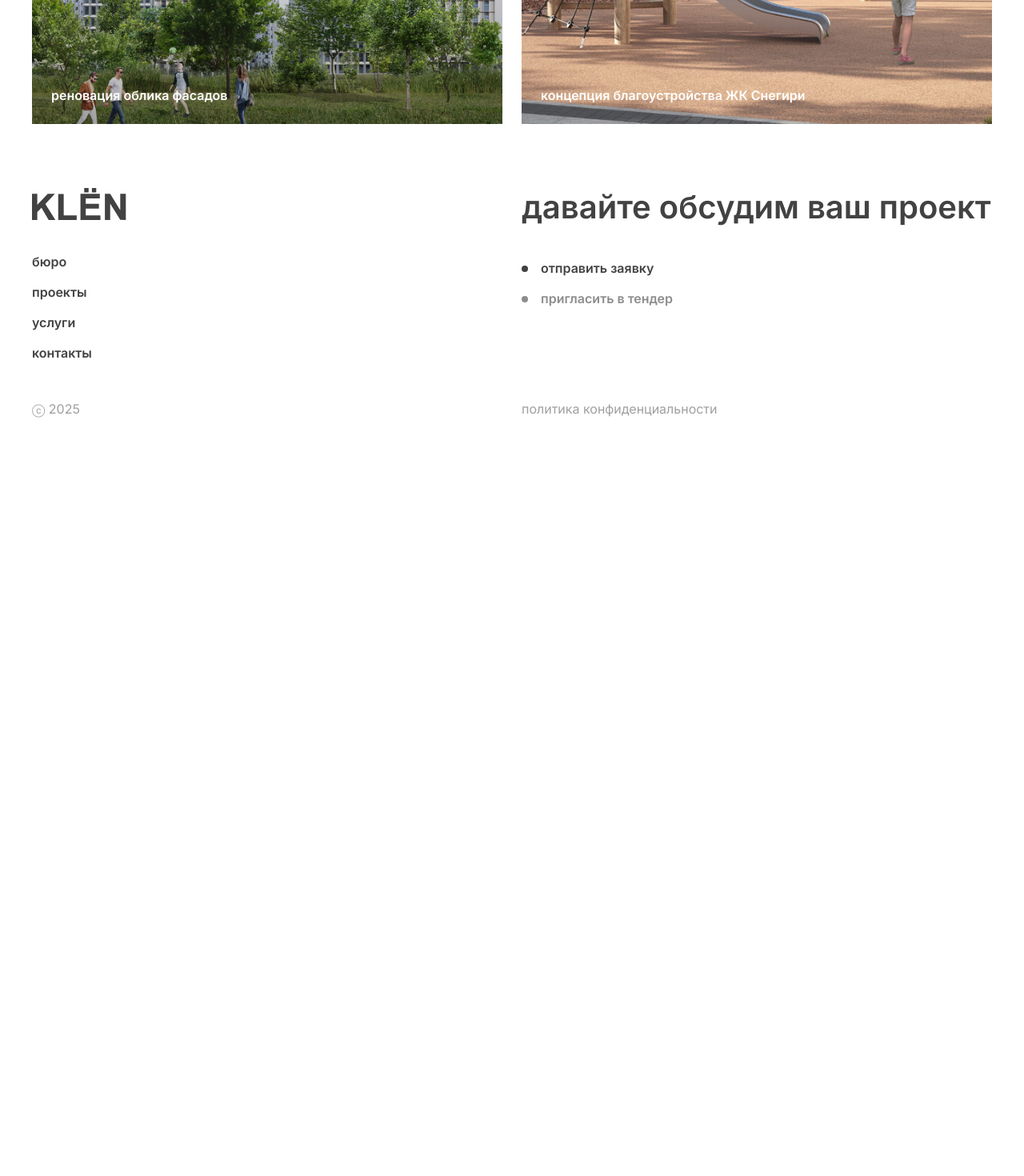
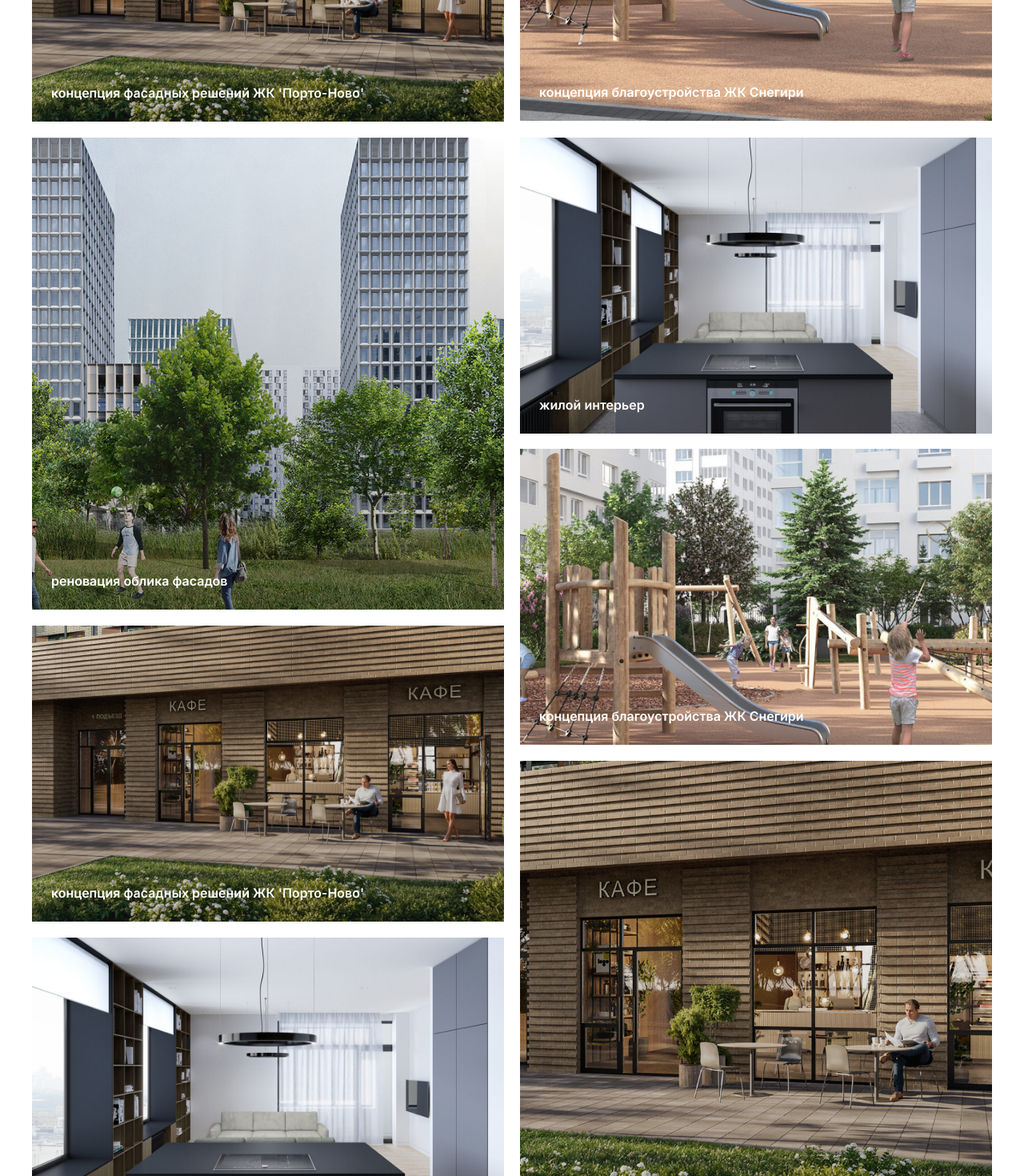
Before and after one commit to sanchyopas/Klen-app, a Next.js app: page /projects in a window 1280 px wide. Shown: the part 1330-2800 px from the top of the page at 80% size. Before the commit the page ends 1893 px from the top, so only its background shows below. Built offline with nearby package versions, Linux system fonts and the light colour scheme.

Commit message:
fix: projects greed

```diff
--- a/src/app/components/Footer/page.tsx
+++ b/src/app/components/Footer/page.tsx
@@ -22,16 +22,16 @@ export default function Footer () {
               <nav>
                 <ul>
                   <li>
-                    <LinkWithWrapper dotReverce={true} isWrapper={false} name={"Бюро"} link={"/buro"} />
+                    <LinkWithWrapper className="" dotReverce={true} isWrapper={false} name={"Бюро"} link={"/buro"} />
                   </li>
                   <li>
-                    <LinkWithWrapper dotReverce={true} isWrapper={false} name={"Проекты"} link={"/projects"} />
+                    <LinkWithWrapper className="" dotReverce={true} isWrapper={false} name={"Проекты"} link={"/projects"} />
                   </li>
                   <li>
-                    <LinkWithWrapper dotReverce={true} isWrapper={false} name={"Услуги"} link={"/services"} />
+                    <LinkWithWrapper className="" dotReverce={true} isWrapper={false} name={"Услуги"} link={"/services"} />
                   </li>
                   <li>
-                    <LinkWithWrapper dotReverce={true} isWrapper={false} name={"Контакты"} link={"/contacts"} />
+                    <LinkWithWrapper className="" dotReverce={true} isWrapper={false} name={"Контакты"} link={"/contacts"} />
                   </li>
                 </ul>
               </nav>
@@ -41,10 +41,10 @@ export default function Footer () {
               <Title title={"Давайте обсудим ваш проект"}/>
               <ul>
                 <li>
-                  <LinkWithWrapper dotReverce={false} isWrapper={false} name={"Отправить заявку"} link={"#"} />
+                  <LinkWithWrapper className="" dotReverce={false} isWrapper={false} name={"Отправить заявку"} link={"#"} />
                 </li>
                 <li className={s.grayLink}>
-                  <LinkWithWrapper dotReverce={false} isWrapper={false} name={"Пригласить в тендер"} link={"#"} />
+                  <LinkWithWrapper className="" dotReverce={false} isWrapper={false} name={"Пригласить в тендер"} link={"#"} />
                 </li>
               </ul>
             </div>
--- a/src/app/components/ProjectCard/projectCard.module.scss
+++ b/src/app/components/ProjectCard/projectCard.module.scss
@@ -4,8 +4,7 @@
   overflow: hidden;
 
   @media (min-width: 768px) {
-    break-inside: avoid-column;
-    margin-bottom: 24px;
+    width: calc(50% - 10px);
   }
 
   @media (max-width: 767px) {
@@ -24,6 +23,11 @@
     &:nth-child(6n - 2),
     &:nth-child(6n - 1) {
       aspect-ratio: 670 / 420;
+    }
+
+    &:nth-child(6n - 2),
+    &:nth-child(6n) {
+      margin-top: calc( (670 - 420) / (670 / 49.3) * -1% );
     }
   }
 
@@ -75,3 +79,82 @@
     }
   }
 }
+
+
+//.item {
+//  position: relative;
+//  background: #dedede;
+//  overflow: hidden;
+//
+//  @media (min-width: 768px) {
+//    break-inside: avoid-column;
+//    margin-bottom: 24px;
+//  }
+//
+//  @media (max-width: 767px) {
+//    width: 100%;
+//    aspect-ratio: 328 / 420;
+//  }
+//
+//  @media (min-width: 768px) {
+//    &:nth-child(6n - 5),
+//    &:nth-child(6n) {
+//      aspect-ratio: 670 / 670;
+//    }
+//
+//    &:nth-child(6n - 4),
+//    &:nth-child(6n - 3),
+//    &:nth-child(6n - 2),
+//    &:nth-child(6n - 1) {
+//      aspect-ratio: 670 / 420;
+//    }
+//  }
+//
+//  img {
+//    display: block;
+//    position: absolute;
+//    top: 0;
+//    left: 0;
+//    width: 100%;
+//    height: 100%;
+//    object-fit: cover;
+//    z-index: 0;
+//    pointer-events: none;
+//    transition: all 0.25s;
+//  }
+//
+//  a {
+//    display: block;
+//    font-size: 0;
+//
+//    &::before {
+//      content: '';
+//      position: absolute;
+//      top: 0;
+//      left: 0;
+//      width: 100%;
+//      height: 100%;
+//    }
+//  }
+//
+//  .name {
+//    margin: 0;
+//    position: absolute;
+//    bottom: 24px;
+//    left: 24px;
+//    right: 24px;
+//    pointer-events: none;
+//    color: #ffffff;
+//    font-size: 16px;
+//    line-height: 24px;
+//    font-weight: 600;
+//  }
+//
+//  @media (hover: hover) {
+//    &:hover {
+//      img {
+//        transform: scale(1.05);
+//      }
+//    }
+//  }
+//}
--- a/src/app/components/Projects/page.tsx
+++ b/src/app/components/Projects/page.tsx
@@ -4,40 +4,8 @@ import Title from "@/app/components/Title/page";
 import ProjectCard from "@/app/components/ProjectCard/page";
 
 export default function Projects( props:any ) {
-  const projects = [
-      {
-        "link": "pr1",
-        "image": "image-1.jpg",
-        "title": "brodsky"
-      },
-      {
-        "link": "pr2",
-        "image": "image-2.jpg",
-        "title": "интерьер МОП"
-      },
-      {
-        "link": "pr3",
-        "image": "image-3.jpg",
-        "title": "реновация облика фасадов"
-      },
-      {
-        "link": "pr4",
-        "image": "image-4.jpg",
-        "title": "жилой интерьер"
-      },
-      {
-        "link": "pr5",
-        "image": "image-5.jpg",
-        "title": "концепция фасадных решений ЖК 'Порто-Ново'"
-      },
-      {
-        "link": "pr6",
-        "image": "image-6.jpg",
-        "title": "концепция благоустройства ЖК Снегири"
-      },
-    ]
 
-  const {title, link} = props
+  const {title, link, projects} = props
 
   return (
     <section id="projects">
@@ -47,7 +15,7 @@ export default function Projects( props:any ) {
 
         <div className={s.projectsList}>
           {
-            projects.map((project) => ((
+            projects.map((project:any) => ((
               <ProjectCard data={project} key={project.link}/>
             )))
           }
--- a/src/app/components/Projects/projects.module.scss
+++ b/src/app/components/Projects/projects.module.scss
@@ -3,9 +3,16 @@
   overflow: hidden;
 
   @media (min-width: 768px) {
-    columns: 2;
-    column-gap: 24px;
-    margin-bottom: -24px;
+    //columns: 2;
+    //column-gap: 24px;
+    //margin-bottom: -24px;
+
+    margin-bottom: 0;
+    display: flex;
+    flex-direction: row;
+    flex-wrap: wrap;
+    gap: 20px;
+    align-items: flex-start;
   }
 }
 
--- a/src/app/projects/page.tsx
+++ b/src/app/projects/page.tsx
@@ -1,9 +1,79 @@
 import Projects from "@/app/components/Projects/page";
 
 export default function ProjectsPage () {
+
+  const projects = [
+    {
+      "link": "pr1",
+      "image": "image-1.jpg",
+      "title": "brodsky"
+    },
+    {
+      "link": "pr2",
+      "image": "image-2.jpg",
+      "title": "интерьер МОП"
+    },
+    {
+      "link": "pr3",
+      "image": "image-3.jpg",
+      "title": "реновация облика фасадов"
+    },
+    {
+      "link": "pr4",
+      "image": "image-4.jpg",
+      "title": "жилой интерьер"
+    },
+    {
+      "link": "pr5",
+      "image": "image-5.jpg",
+      "title": "концепция фасадных решений ЖК 'Порто-Ново'"
+    },
+    {
+      "link": "pr6",
+      "image": "image-6.jpg",
+      "title": "концепция благоустройства ЖК Снегири"
+    },
+
+    {
+      "link": "pr7",
+      "image": "image-3.jpg",
+      "title": "реновация облика фасадов"
+    },
+    {
+      "link": "pr8",
+      "image": "image-4.jpg",
+      "title": "жилой интерьер"
+    },
+    {
+      "link": "pr9",
+      "image": "image-5.jpg",
+      "title": "концепция фасадных решений ЖК 'Порто-Ново'"
+    },
+    {
+      "link": "pr10",
+      "image": "image-6.jpg",
+      "title": "концепция благоустройства ЖК Снегири"
+    },
+    {
+      "link": "pr11",
+      "image": "image-4.jpg",
+      "title": "жилой интерьер"
+    },
+    {
+      "link": "pr12",
+      "image": "image-5.jpg",
+      "title": "концепция фасадных решений ЖК 'Порто-Ново'"
+    },
+    {
+      "link": "pr13",
+      "image": "image-6.jpg",
+      "title": "концепция благоустройства ЖК Снегири"
+    },
+  ]
+
   return (
     <>
-      <Projects />
+      <Projects projects={projects}/>
     </>
   );
 };
```
Also changed, not shown: src/app/page.tsx (+35 -1 lines).
